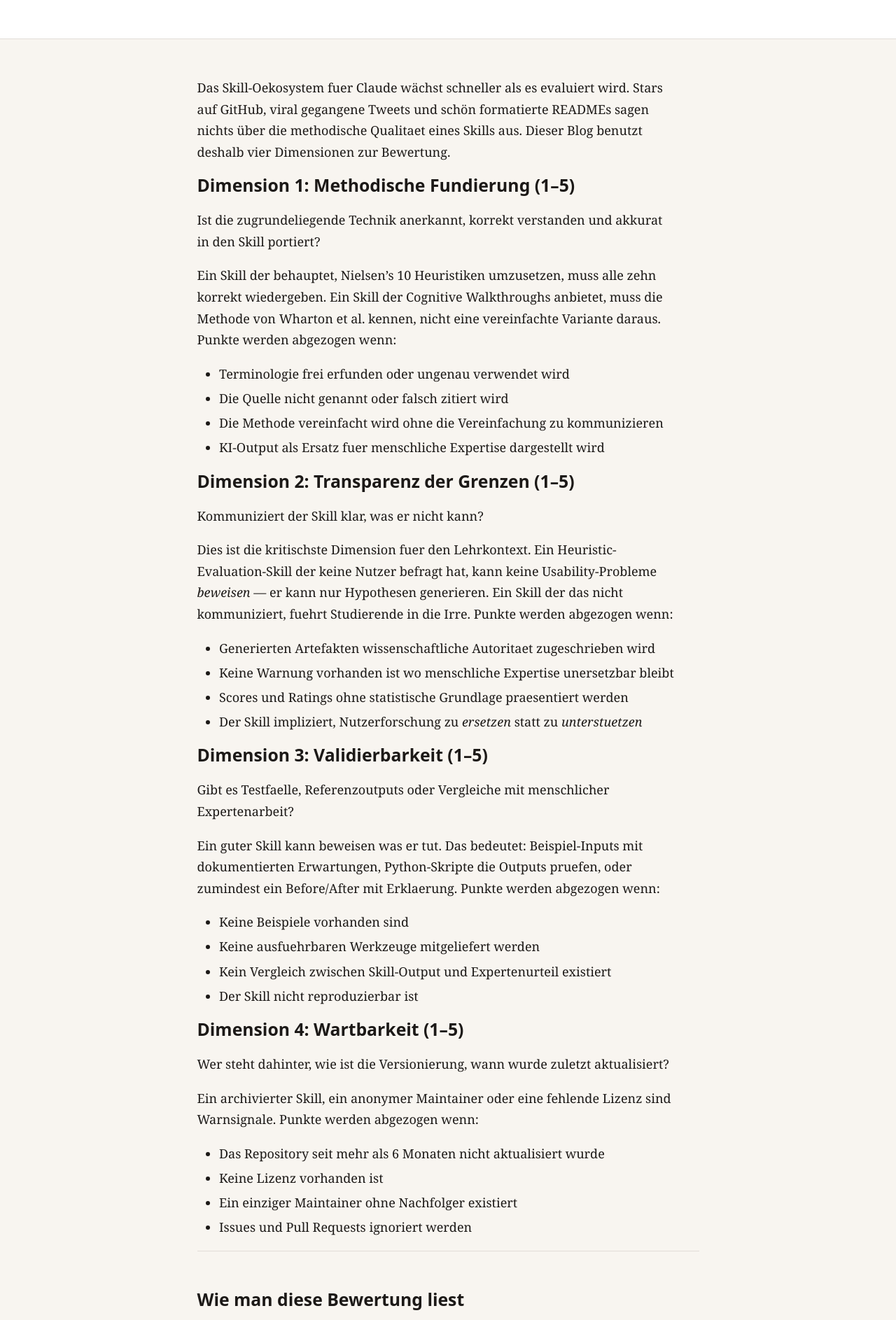
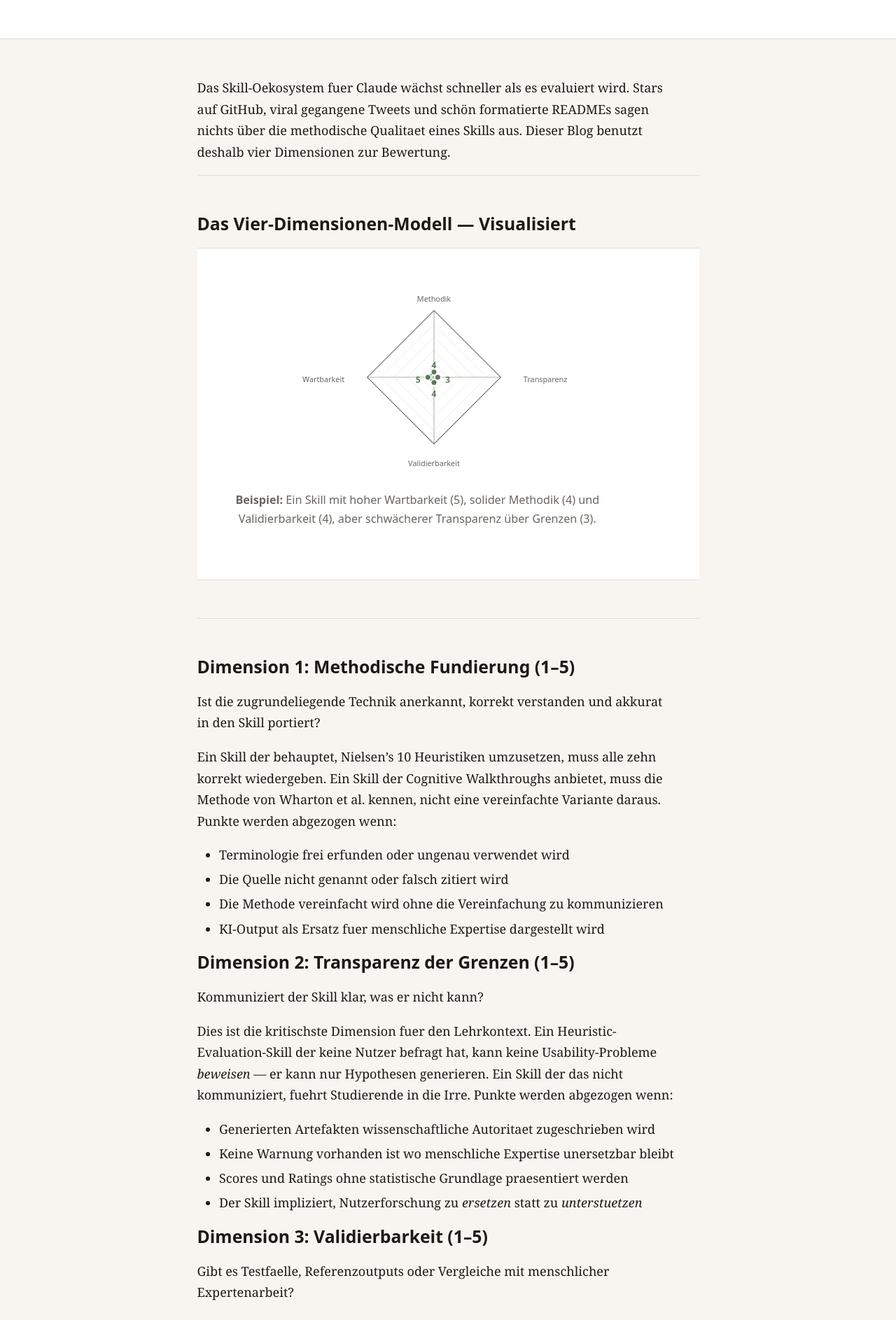
Before and after one commit to Kuchengnom/uxd-skill-audit, a Jekyll site: the page built from methodik.md, in a window 1280 px wide. Shown: the part 344-2230 px from the top of the page at 70% size. Built offline with Jekyll 4.4.1, drawn with Linux system fonts in a browser that asks for light colours.

Commit message:
Improve radar chart visibility and add example visualization to methodology page
- Increase contrast of grid lines and axis lines for better readability
- Add opacity levels to create visual hierarchy in radar chart
- Add example radar chart to methodik.md showing methodology framework visually
- Update axis line color from border to text-muted for better contrast

```diff
--- a/assets/css/main.css
+++ b/assets/css/main.css
@@ -483,17 +483,20 @@ hr {
 .radar-grid {
   fill: none;
   stroke: var(--color-border);
-  stroke-width: 1;
+  stroke-width: 0.8;
+  opacity: 0.6;
 }
 
 .radar-grid--outer {
   stroke: var(--color-text-muted);
-  stroke-width: 1.5;
+  stroke-width: 1.2;
+  opacity: 0.8;
 }
 
 .radar-axis {
-  stroke: var(--color-border);
+  stroke: var(--color-text-muted);
   stroke-width: 1;
+  opacity: 0.5;
 }
 
 .radar-data {
--- a/methodik.md
+++ b/methodik.md
@@ -2,6 +2,11 @@
 layout: default
 title: Der 4-Dimensionen-Rahmen
 permalink: /methodik/
+example_scores:
+  methodische_fundierung: 4
+  transparenz: 3
+  validierbarkeit: 4
+  wartbarkeit: 5
 ---
 
 <div class="post-header">
@@ -17,6 +22,21 @@ permalink: /methodik/
 <div class="post-content container" markdown="1">
 
 Das Skill-Oekosystem fuer Claude wächst schneller als es evaluiert wird. Stars auf GitHub, viral gegangene Tweets und schön formatierte READMEs sagen nichts über die methodische Qualitaet eines Skills aus. Dieser Blog benutzt deshalb vier Dimensionen zur Bewertung.
+
+---
+
+## Das Vier-Dimensionen-Modell — Visualisiert
+
+<div class="scorecard-wrapper">
+  <div style="width: 300px; margin: 0 auto;">
+    {% include skill-radar.html scores=page.example_scores size="full" %}
+  </div>
+  <p style="color: var(--color-text-muted); font-family: var(--font-ui); margin-top: var(--space-l); text-align: center; font-size: 0.9rem;">
+    <strong>Beispiel:</strong> Ein Skill mit hoher Wartbarkeit (5), solider Methodik (4) und Validierbarkeit (4), aber schwächerer Transparenz über Grenzen (3).
+  </p>
+</div>
+
+---
 
 ## Dimension 1: Methodische Fundierung (1–5)
 
```
